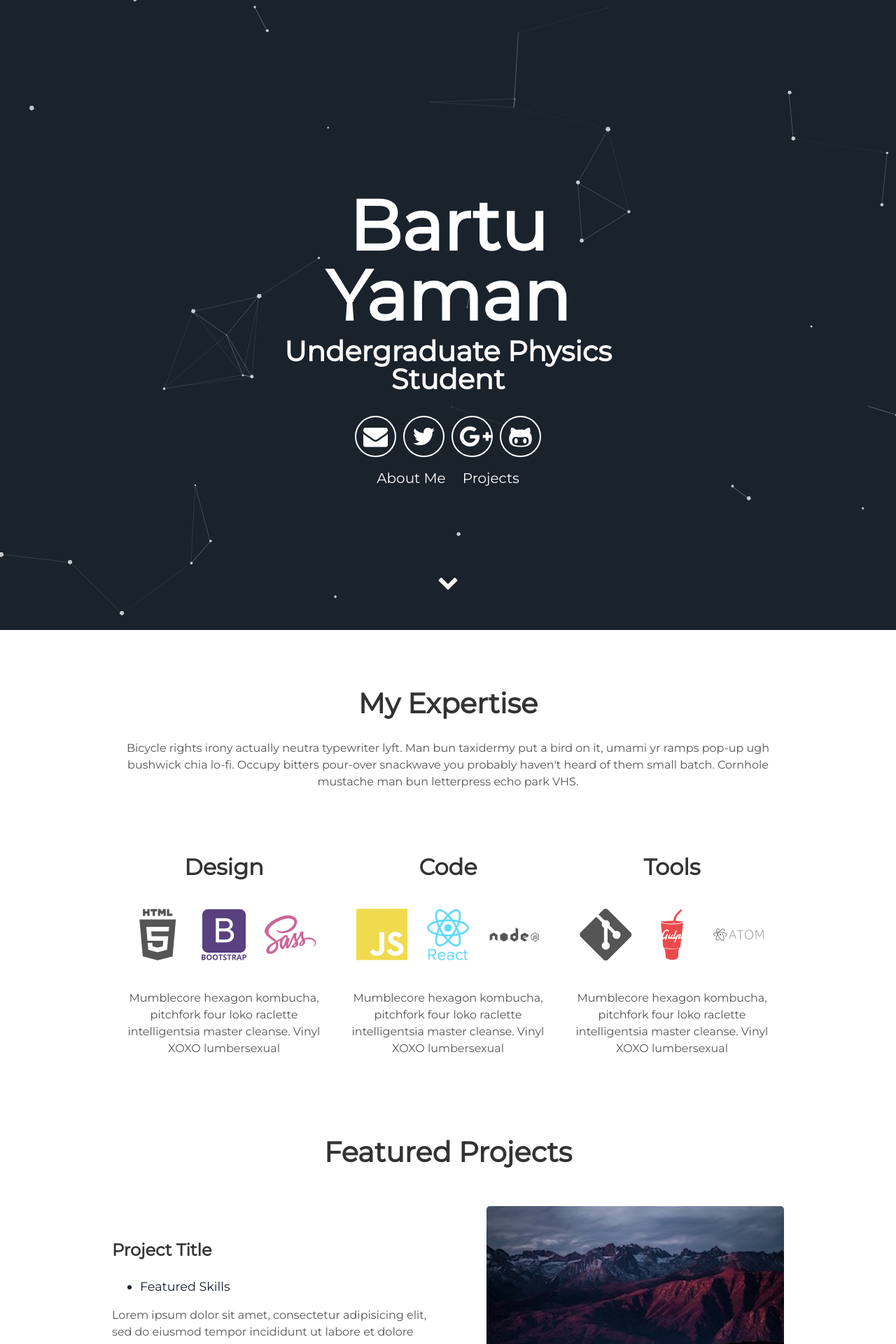
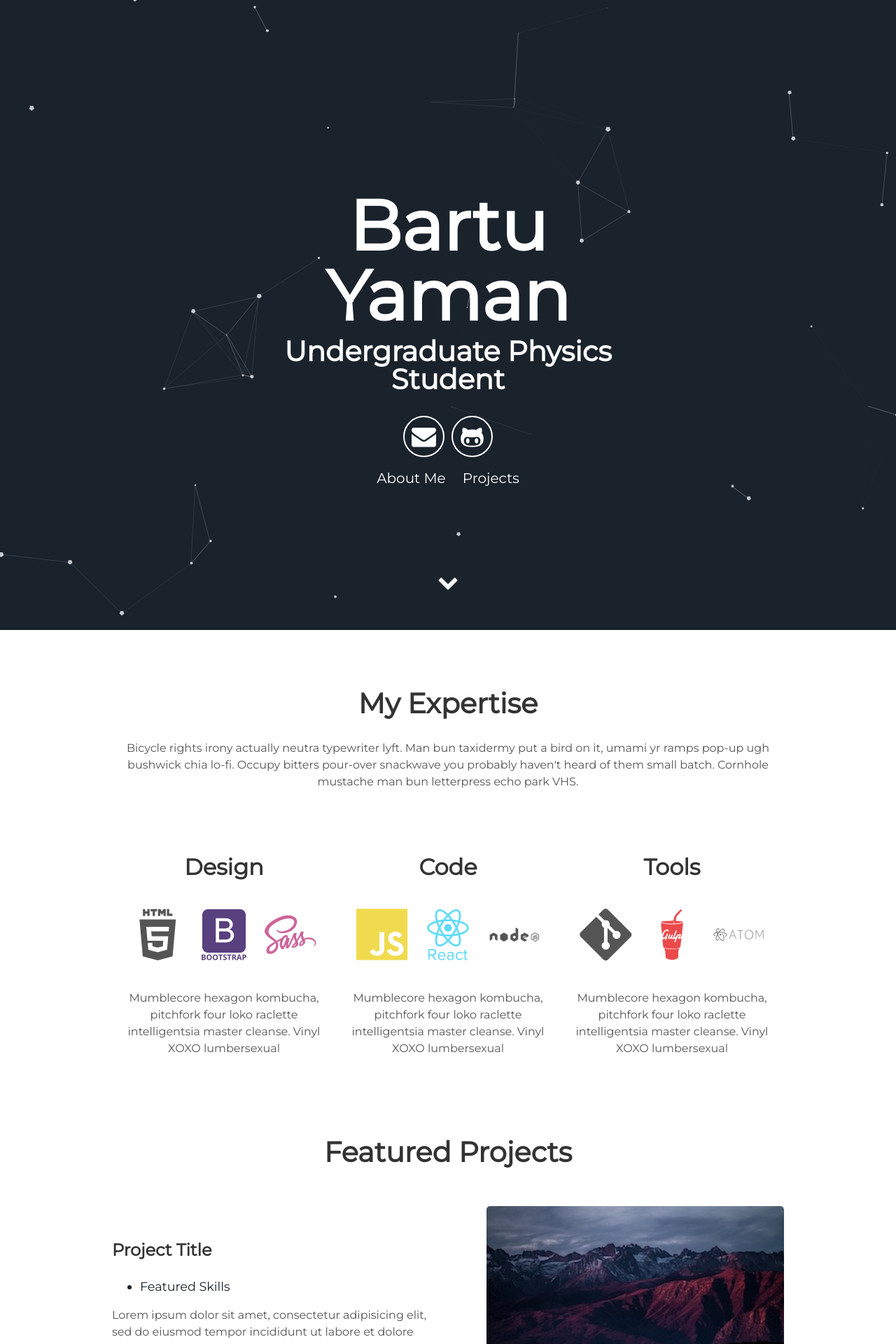
Before and after one commit to brtymn/brtymn.github.io, a Jekyll site: the page built from index.html, in a window 1280 px wide. Shown: the top 1920 px of the page at 70% size. Built offline with Jekyll 4.4.1, drawn with Linux system fonts in a browser that asks for light colours.

Commit message:
Updated.

```diff
--- a/_includes/header.html
+++ b/_includes/header.html
@@ -6,8 +6,6 @@
       </h1>
       <div class="header-icons">
         <a aria-label="Send email" href="#"><i class="icon fa fa-envelope"></i></a>
-        <a aria-label="My Twitter" target="_blank" href="#"><i class="icon fa fa-twitter" aria-hidden="true"></i></a>
-        <a aria-label="My Google Plus" target="_blank" href="#"><i class="icon fa fa-google-plus" aria-hidden="true"></i></a>
         <a aria-label="My Github" target="_blank" href="#"><i class="icon fa fa-github-alt" aria-hidden="true"></i></a>
       </div>
       <div class="header-links">
```
